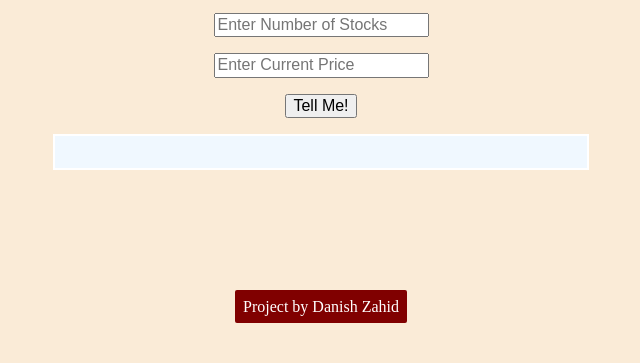
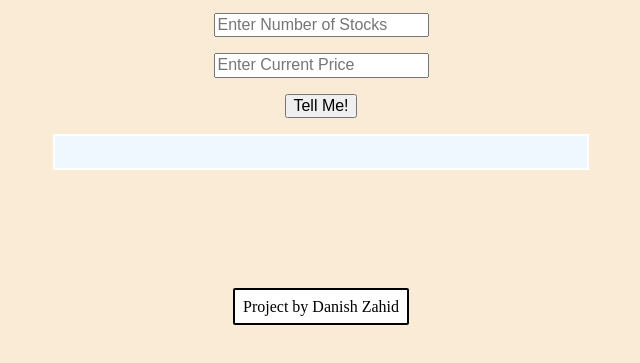
Before and after one commit to danishzahid/stock-profit-loss, a plain HTML site: page index.html in a window 1280 px wide. In both pictures the pointer is over the link "Project by Danish Zahid". Shown: the part 107-470 px from the top of the page, without its empty margins (319-959 px from the left). Drawn offline with nearby package versions, Linux system fonts and the light colour scheme.

Commit message:
added css: hover effect

```diff
--- a/style.css
+++ b/style.css
@@ -27,3 +27,9 @@ a {
 .portfolio {
     margin-top: 8rem;
 }
+
+a:hover {
+    background-color: white;
+    color: black;
+    border: 2px solid black;
+}
```
